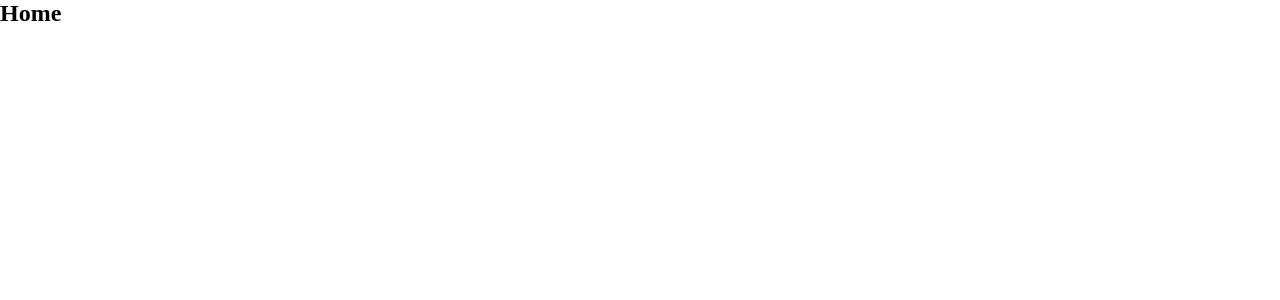
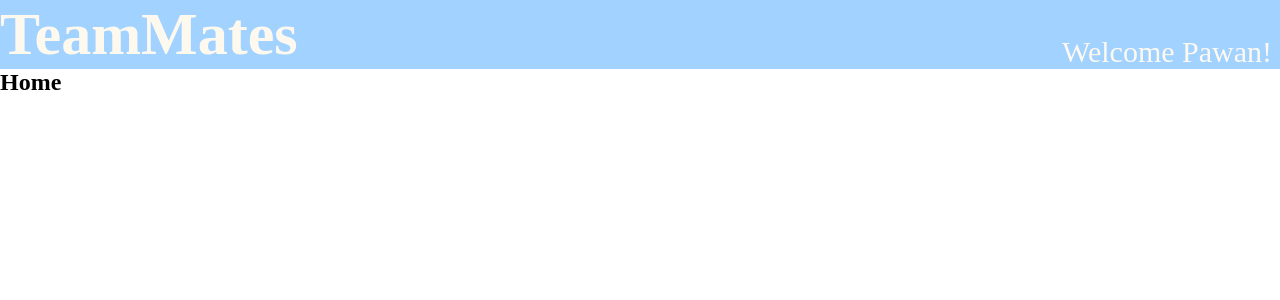
Before and after one commit to pawandeepkk/TeamMates, a React (Create React App) app in the folder teammates/: page / in a window 1280 px wide. Shown: the top 300 px of the page. Built offline with nearby package versions, Linux system fonts and the light colour scheme.

Commit message:
added header component with styling

```diff
--- /dev/null
+++ b/teammates/src/components/layout/Header.css
@@ -0,0 +1,15 @@
+header {
+  background: #a2d2ff;
+  color: #fef9ef;
+  font-size: 30px;
+  display: flex;
+}
+
+header div.login {
+  flex: 1;
+  margin-right: 0.5rem;
+  text-align: right;
+  display: flex;
+  justify-content: flex-end;
+  align-items: flex-end;
+}
--- /dev/null
+++ b/teammates/src/components/layout/Header.js
@@ -0,0 +1,22 @@
+import './Header.css';
+
+function Header() {
+    //properties ---------------------
+    //hooks ---------------------
+    //context ---------------------
+    //methods ---------------------
+    //view ---------------------
+    return (
+
+        <header>
+            <a>
+             <h1>TeamMates</h1>
+            </a>
+            <div className='login'>
+                <p>Welcome Pawan!</p>
+            </div>
+        </header>
+    )
+}
+
+export default Header;
--- a/teammates/src/components/layout/Layout.js
+++ b/teammates/src/components/layout/Layout.js
@@ -1,3 +1,6 @@
+import Header from './Header';
+
+
 function Layout(props) {
     //properties ---------------------
     //hooks ---------------------
@@ -5,9 +8,12 @@ function Layout(props) {
     //methods ---------------------
     //view ---------------------
     return (
-        <div>
-            {props.children}
-        </div>
+        <>
+            <Header />
+            <div>
+                {props.children}
+            </div>
+        </>
     )
 }
 
```
